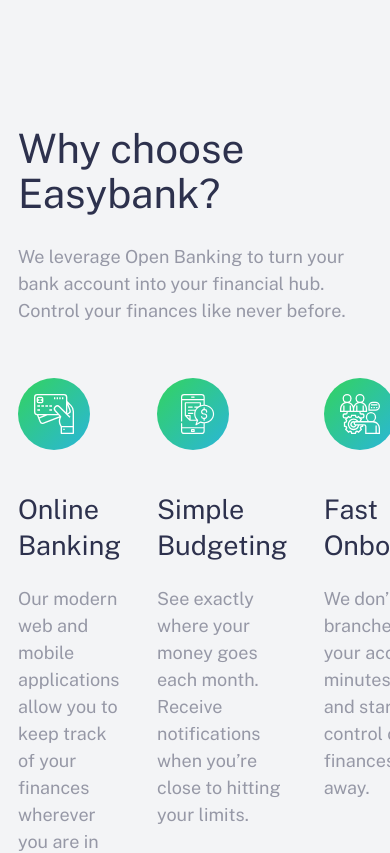
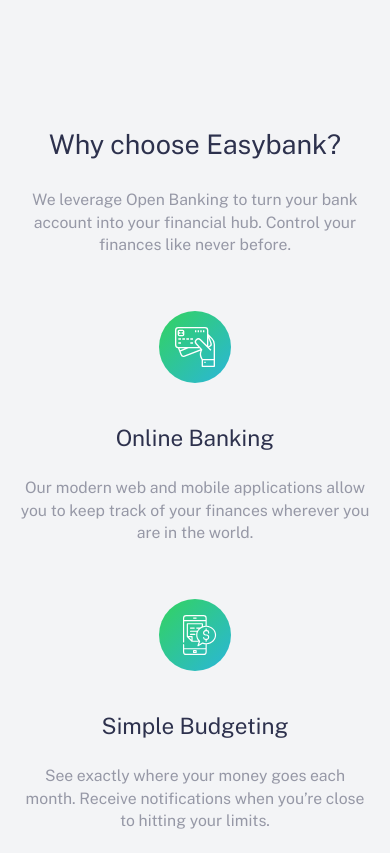
Before and after one commit to xuanhung1509/easybank-landing-page, a React (Vite) app: page / in a window 390 px wide. Shown: the part 780-1633 px from the top of the page. Built offline with nearby package versions, Linux system fonts and the light colour scheme.

Commit message:
feat: features responsive

```diff
--- a/src/components/Features.jsx
+++ b/src/components/Features.jsx
@@ -35,14 +35,16 @@
   return (
     <section className='bg-eb-light-grayish-blue py-28'>
       <div className='container'>
-        <div className='max-w-xl'>
-          <h2 className='text-4xl text-eb-dark-blue'>Why choose Easybank?</h2>
-          <p className='mt-6 mb-12 text-eb-grayish-blue'>
+        <div className='mx-auto max-w-xl lg:mx-0'>
+          <h2 className='px-2 text-center text-2xl text-eb-dark-blue md:text-4xl lg:px-0 lg:text-left tiny:text-xl'>
+            Why choose Easybank?
+          </h2>
+          <p className='mt-6 mb-12 px-2 text-center text-sm text-eb-grayish-blue md:text-base lg:px-0 lg:text-left'>
             We leverage Open Banking to turn your bank account into your
             financial hub. Control your finances like never before.
           </p>
         </div>
-        <div className='flex items-stretch justify-between gap-8'>
+        <div className='grid grid-cols-1 items-stretch justify-between gap-x-8 gap-y-12 sm:grid-cols-2 lg:grid-cols-4 lg:flex-row'>
           {featureItems.map((item) => (
             <FeatureItem key={item.title} {...item} />
           ))}
@@ -54,12 +56,14 @@
 
 function FeatureItem({ icon, title, description }) {
   return (
-    <div className='flex flex-col gap-5'>
+    <div className='flex flex-col items-center gap-5 text-center sm:items-start sm:text-left'>
       <div className='mb-4'>
         <img src={icon} alt={title} />
       </div>
-      <h3 className='text-2xl text-eb-dark-blue'>{title}</h3>
-      <p className='text-eb-grayish-blue'>{description}</p>
+      <h3 className='text-xl text-eb-dark-blue md:text-2xl tiny:text-lg'>
+        {title}
+      </h3>
+      <p className='text-sm text-eb-grayish-blue'>{description}</p>
     </div>
   );
 }
```
